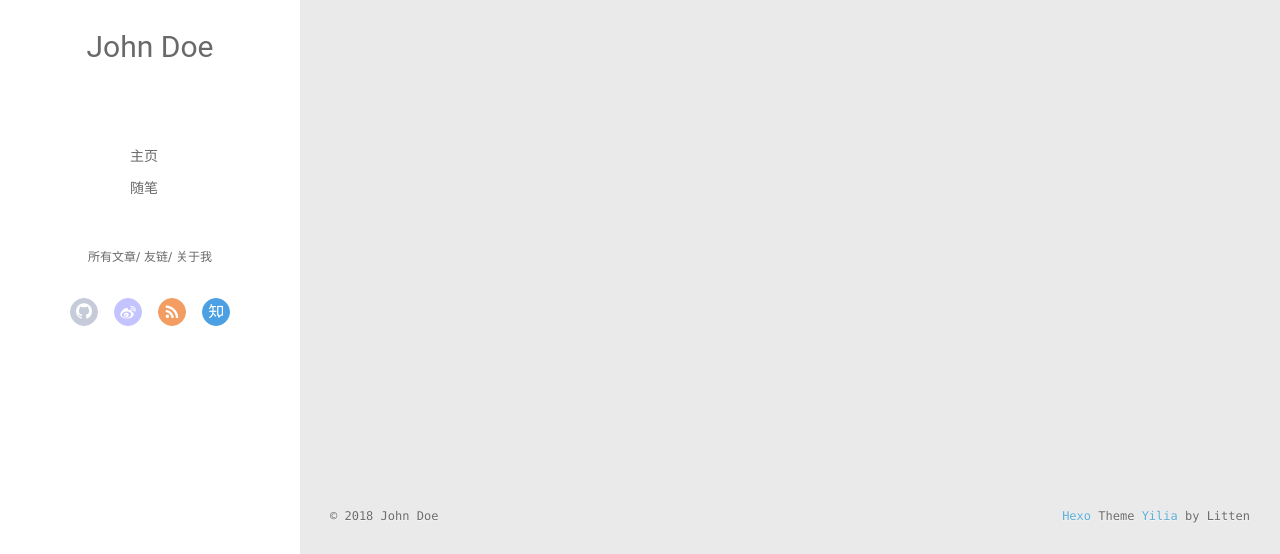
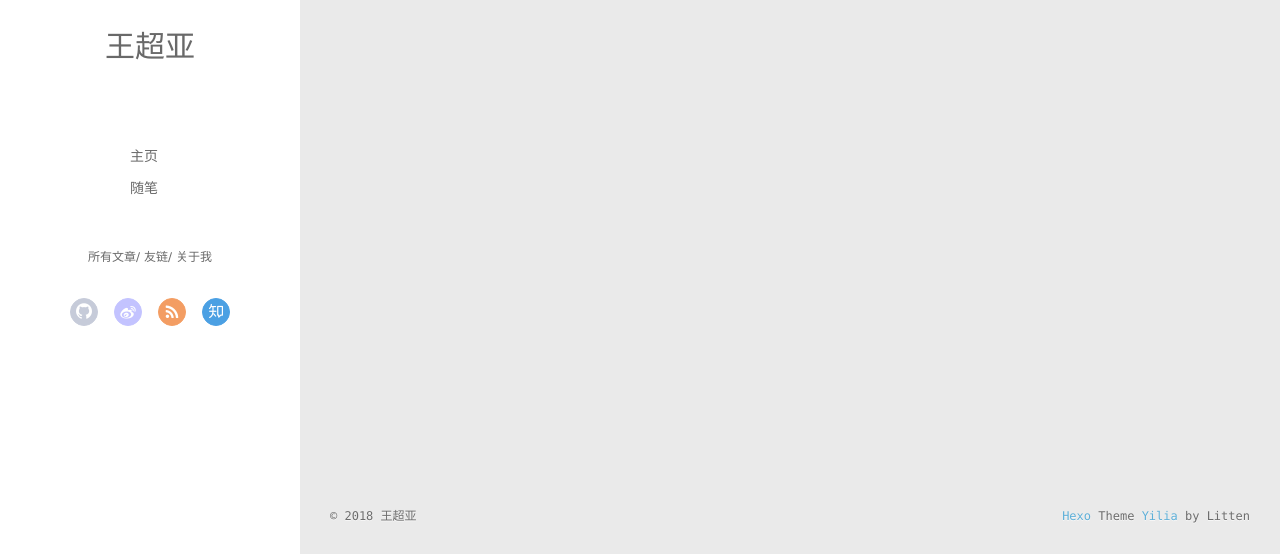
Before and after one commit to wangchaoya/wangchaoya.github.io, a plain HTML site: page archives/index.html in a window 1280 px wide. Shown: the part 243-797 px from the top of the page. Drawn offline with Linux system fonts and the light colour scheme; no server answers.

Commit message:
Site updated: 2018-04-14 12:11:10

```diff
--- a/archives/index.html
+++ b/archives/index.html
@@ -46,7 +46,7 @@
 			<img src="" class="js-avatar">
 		</a>
 		<hgroup>
-		  <h1 class="header-author"><a href="/">John Doe</a></h1>
+		  <h1 class="header-author"><a href="/">王超亚</a></h1>
 		</hgroup>
 
 
@@ -104,7 +104,7 @@
 				<img src="" class="js-avatar">
 			</div>
 			<hgroup>
-			  <h1 class="header-author js-header-author">John Doe</h1>
+			  <h1 class="header-author js-header-author">王超亚</h1>
 			</hgroup>
 
 
@@ -202,7 +202,7 @@
   <div class="outer">
     <div id="footer-info">
     	<div class="footer-left">
-    		&copy; 2018 John Doe
+    		&copy; 2018 王超亚
     	</div>
       	<div class="footer-right">
       		<a href="http://hexo.io/" target="_blank">Hexo</a>  Theme <a href="https://github.com/litten/hexo-theme-yilia" target="_blank">Yilia</a> by Litten
```
Also changed, not shown: 2018/04/14/hello-world/index.html (+3 -3 lines), archives/2018/04/index.html (+3 -3 lines), archives/2018/index.html (+3 -3 lines), index.html (+3 -3 lines).
